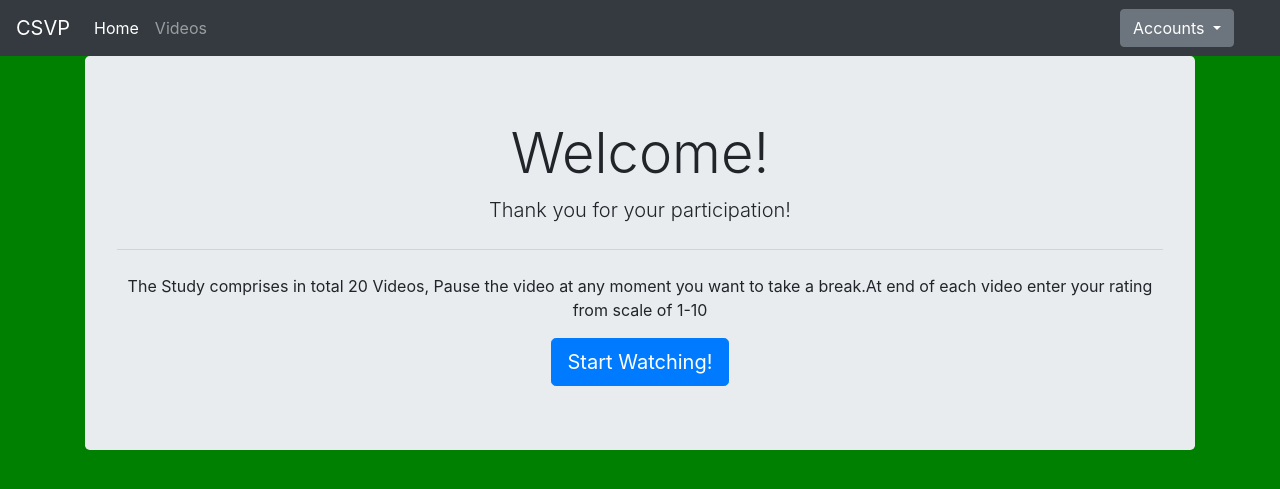
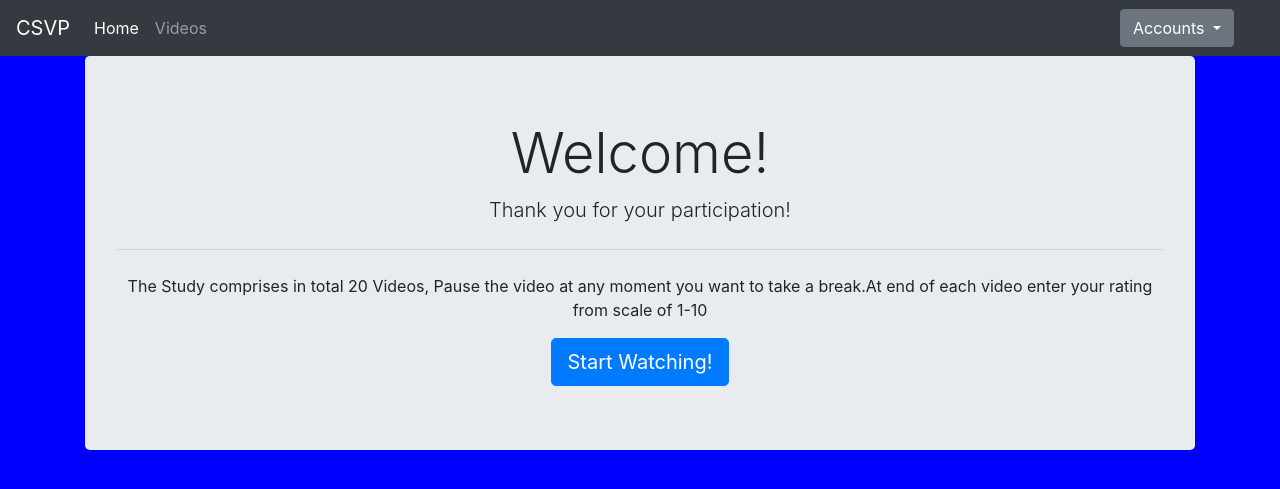
Before and after one commit to ganesh292/DjangoApplication, a Django app: page /videoplay/ in a window 1280 px wide. Shown: the top 489 px of the page. Run offline with Django 3.2, Linux system fonts and the light colour scheme; some libraries are stand-ins or nearby versions.

Commit message:
Changed Background color
Former-commit-id: fd5808117ff79835c53c8ee34725af7284e6ccaf

```diff
--- a/prototype1/videoplay/templates/videoplay/home.html
+++ b/prototype1/videoplay/templates/videoplay/home.html
@@ -19,7 +19,7 @@
                 </div>
     <style>
         body {
-            background-color:green;
+            background-color:blue;
         }
          #accounts {
           padding-right: 30px;
```
